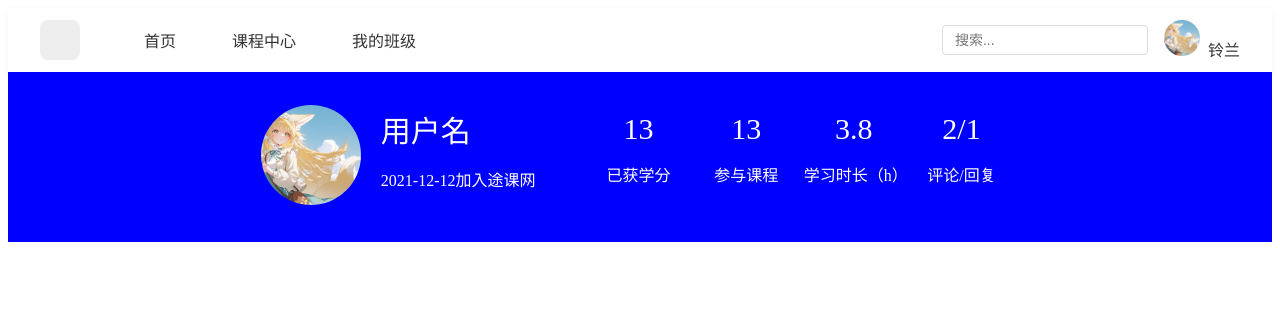
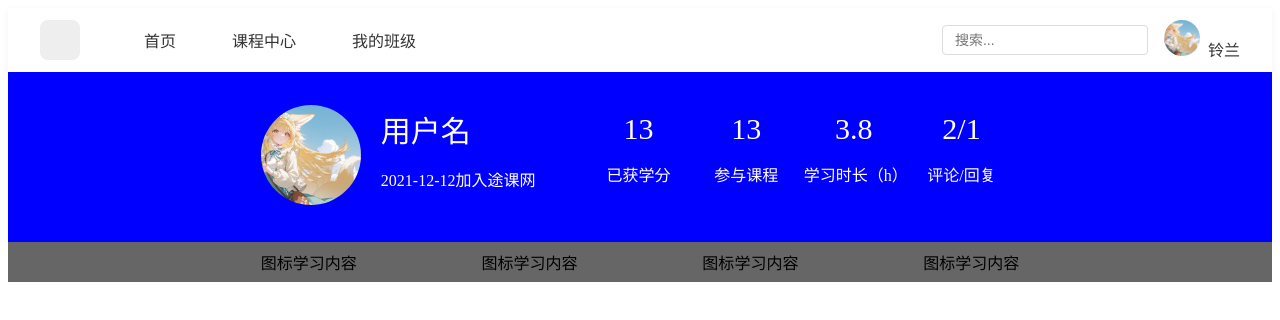
Before and after one commit to Alirea10/vue-edu, a Vue app: page /user in a window 1280 px wide. Shown: the top 320 px of the page. Built offline with nearby package versions, Linux system fonts and the light colour scheme.

Commit message:
user:添加导航栏

```diff
--- a/src/components/user.vue
+++ b/src/components/user.vue
@@ -1,6 +1,25 @@
 <script setup lang="ts">
 import { ref } from 'vue'
+
 const avatar = "/assets/images/img.jpg"
+
+function addColor(id) {
+  data_list.value.forEach((item) => {
+    if(item.id == id){
+      item.isAddColor = true
+    }else{
+      item.isAddColor = false
+    }
+  })
+}
+
+//导航栏列表
+const data_list = ref([
+  {id:1,icon_ref:'图标',text:'学习内容',isAddColor:false},
+  {id:2,icon_ref:'图标',text:'学习内容',isAddColor:false},
+  {id:3,icon_ref:'图标',text:'学习内容',isAddColor:false},
+  {id:4,icon_ref:'图标',text:'学习内容',isAddColor:false},
+])
 </script>
 
 <template>
@@ -34,6 +53,19 @@ const avatar = "/assets/images/img.jpg"
           <p>评论/回复</p>
         </div>
       </div>
+    </div>
+    <!--  导航栏  -->
+    <div class="nav">
+      <div class="list">
+        <!--    鼠标点击后 颜色持续保留    -->
+        <div :class="{item:true,add_color:index.isAddColor}" @click="addColor(index.id)" v-for="index in data_list" :key="index.id">
+          <div class="icon">图标</div>
+          <div class="text">学习内容</div>
+        </div>
+      </div>
+    </div>
+    <div class="content">
+
     </div>
   </div>
 </template>
@@ -85,5 +117,27 @@ const avatar = "/assets/images/img.jpg"
 .header .header_right div span{
   font-size: 30px;
 }
+.nav{
+  width: 100%;
+  height: 40px;
+  background-color: #666666;
+}
+.nav .list{
+  display: flex;
+  justify-content: space-between;
+  align-items: center;
+  width: 60%;
+  height:100%;
+  padding-left: 20%;
+}
+.nav .list .item{
+  display: flex;
+}
+.nav .list .item:hover{
+  color: red;
+}
+.nav .list .add_color{
+  color: blue;
+}
 
 </style>
```
